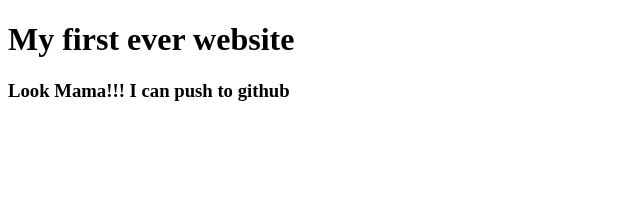
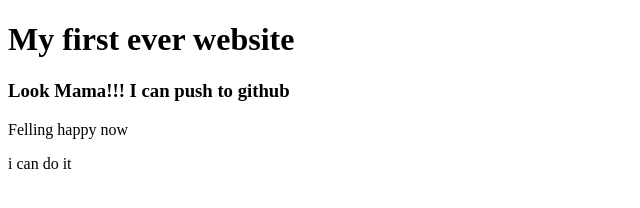
Before and after one commit to Masudphero/my-first-website, a plain HTML site: page index.html in a window 1280 px wide. Shown: the whole page, without its empty margins (0-640 px from the left). Drawn offline with Linux system fonts and the light colour scheme.

Commit message:
happynaw

```diff
--- a/index.html
+++ b/index.html
@@ -8,5 +8,7 @@
 <body>
    <h1>My first ever website</h1>
    <h3>Look Mama!!! I can push to github</h3>
+   <p>Felling happy now</p>
+   <p>i can do it</p>
 </body>
 </html>
```
